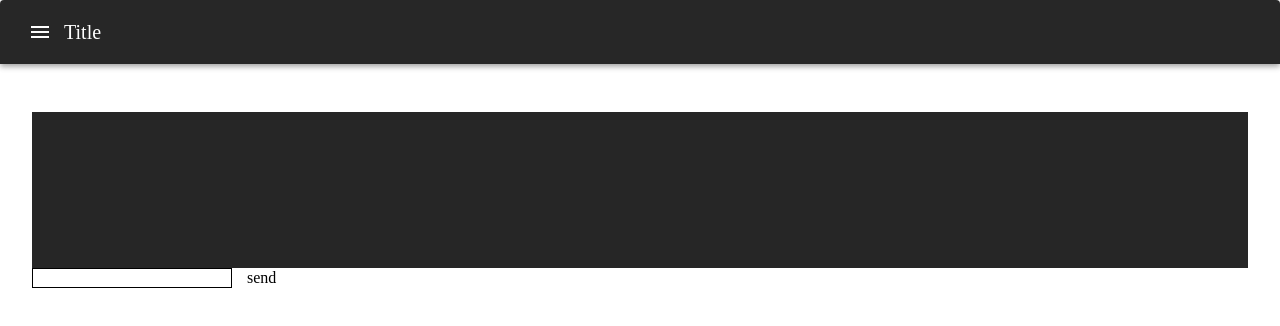
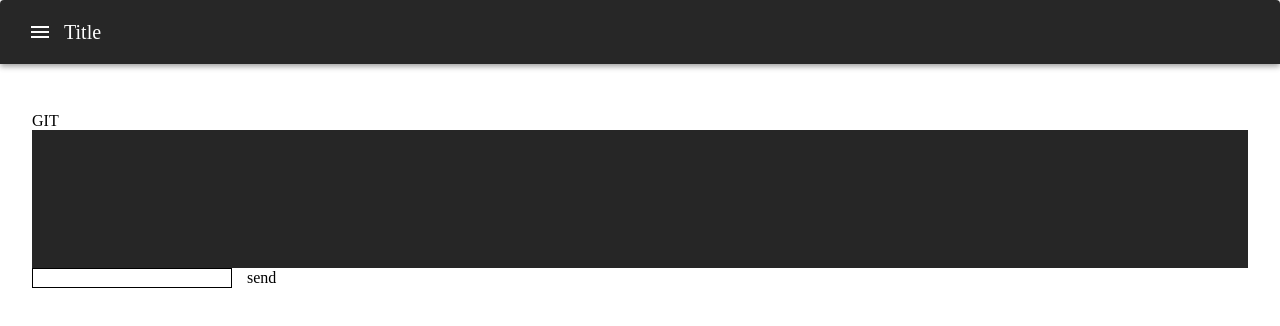
Before and after one commit to Vladimir-Polyakoff/user-admin, a Vue app: page /sms-chat in a window 1280 px wide. Shown: the top 326 px of the page. Built offline with nearby package versions, Linux system fonts and the light colour scheme.

Commit message:
Update SmsChat.vue

```diff
--- a/src/views/SmsChat.vue
+++ b/src/views/SmsChat.vue
@@ -1,5 +1,6 @@
 <template>
   <div class="parent">
+  <div>GIT</div>
     <div class="chat">
       <div v-for="(sms, index) in chatList" :key="index" :style="sms.name === 'second' && 'text-align: right'">{{ sms.name }} : {{ sms.value }}</div>
     </div>
```
